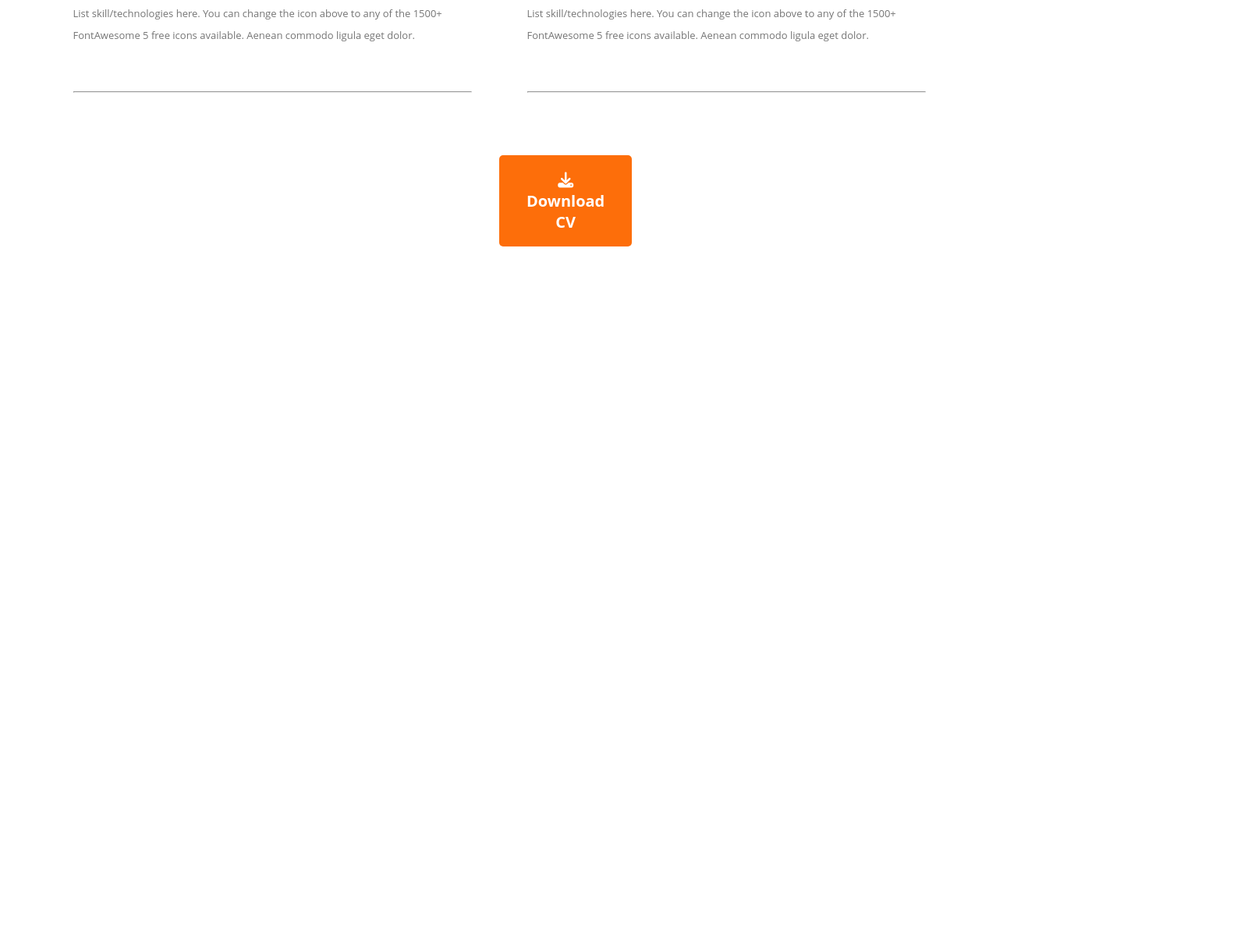
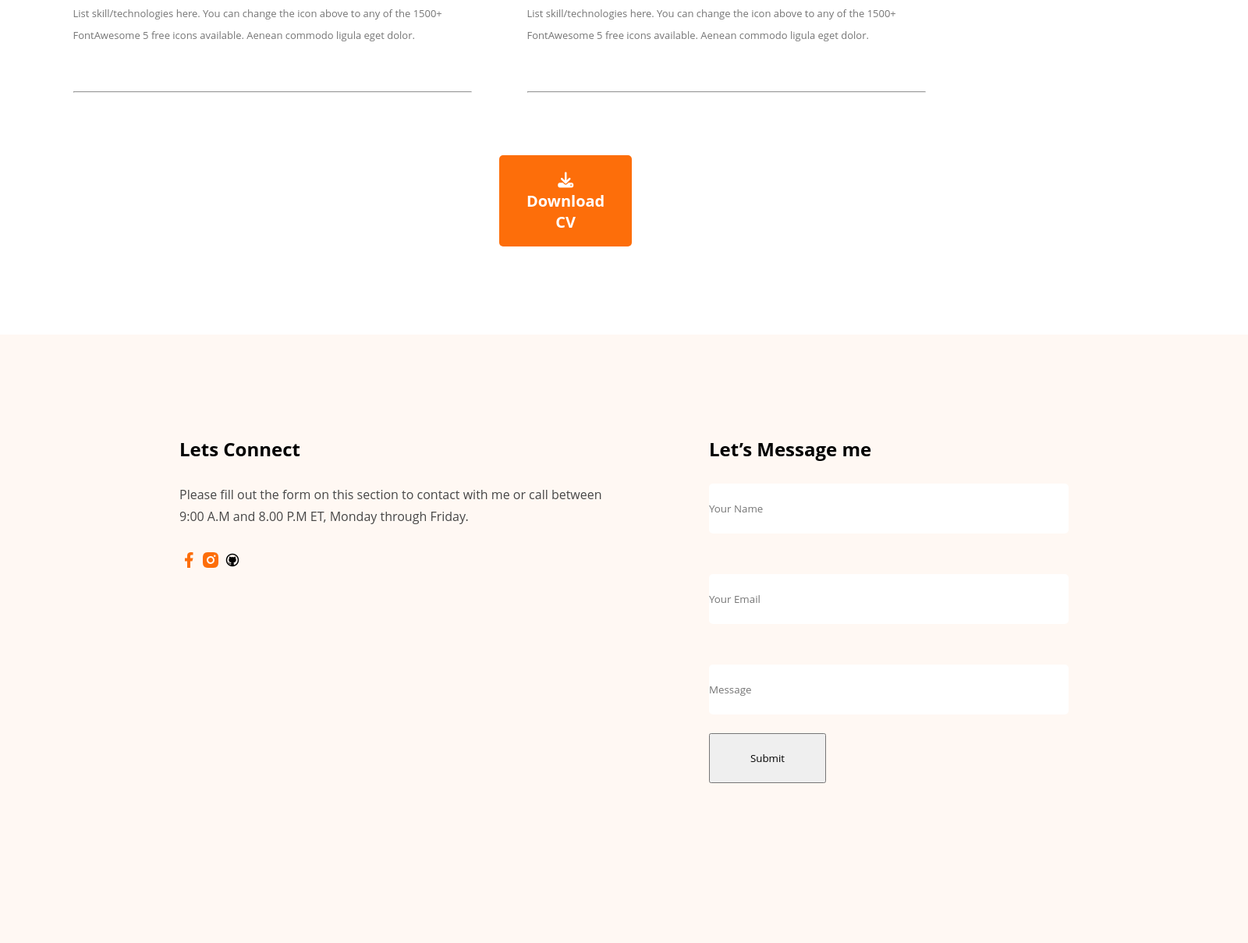
Before and after one commit to rafidahm/Dev-Portfolio, a plain HTML site: page index.html in a window 1280 px wide. Shown: the part 3142-4351 px from the top of the page at 78% size, 1600 px wide, since content can reach past the window. Before the commit the page ends 3458 px from the top, so only its background shows below. Drawn offline with Linux system fonts and the light colour scheme.

Commit message:
Added Footer

```diff
--- a/index.html
+++ b/index.html
@@ -182,11 +182,34 @@
       </div>
     </section>
     <button class="btn1 btn-2">
-      <i class="fa-solid fa-download"></i> Download CV
-    </button>
-  </main>
+      <i class="fa-solid fa-download"></i> Download CV </button>
 
 
+      <footer>
+        <div class="connect">
+          <h2>Lets Connect</h2>
+          <p>
+            Please fill out the form on this section to contact with me or call
+            between 9:00 A.M and 8.00 P.M ET, Monday through Friday.
+          </p>
+          <div class="social">
+            <a href="#"><img src="assets/facebook.png" alt="facebook"/></a>
+            <a href="#"><img src="assets/insta.png" alt="insta"/></a>
+            <a href="#"><img src="assets/github.png" alt="github"/></a>
+          </div>
+        </div>
+
+        <div class="message">
+          <h2>Let’s Message me</h2>
+          <form action="">
+            <input type="text" name="" id="" placeholder="Your Name" />
+            <input type="text" name="" id="" placeholder="Your Email" />
+            <input type="text" name="" id="" placeholder="Message" />
+          </form>
+          <button class="primary-btn">Submit</button>
+        </div>
+        <div></div>
+      </footer>
   </main>
 </body>
 
--- a/style.css
+++ b/style.css
@@ -194,7 +194,6 @@
   }
   .services-cards h3 {
     color: #181818;
-    /* text-align: center; */
     font-size: 20px;
     font-weight: 700;
     margin-top: 30px;
@@ -270,3 +269,61 @@
 .btn-2 {
   margin: 50px 640px 0px 640px;
 }
+
+footer {
+  display: flex;
+  background: #fff8f3;
+  width: 1600px;
+  height: 780px;
+  flex-shrink: 0;
+  margin-top: 113px;
+}
+footer > h2 {
+  width: 350px;
+  height: 48px;
+  color: #181818;
+  text-align: center;
+  font-size: 35px;
+  font-weight: 700;
+}
+footer p {
+  margin-top: 28px;
+  width: 562px;
+  height: 56px;
+  color: #474747;
+  font-size: 16px;
+  font-weight: 400;
+  line-height: 28px; /* 175% */
+}
+.connect {
+  margin-top: 130px;
+  margin-left: 230px;
+  display: flex;
+  flex-direction: column;
+}
+.message {
+  margin-top: 130px;
+  display: flex;
+  flex-direction: column;
+  margin-left: 117px;
+  margin-right: 230px;
+}
+footer input {
+  margin-top: 28px;
+  margin-bottom: 24px;
+  width: 461px;
+  height: 64px;
+  flex-shrink: 0;
+  border-style: none;
+  border-radius: 5px;
+  background: var(--White-Color, #fff);
+}
+.message button {
+  width: 150px;
+  height: 64px;
+  flex-shrink: 0;
+}
+.social {
+  margin-top: 30px;
+  gap: 24px;
+}
```
